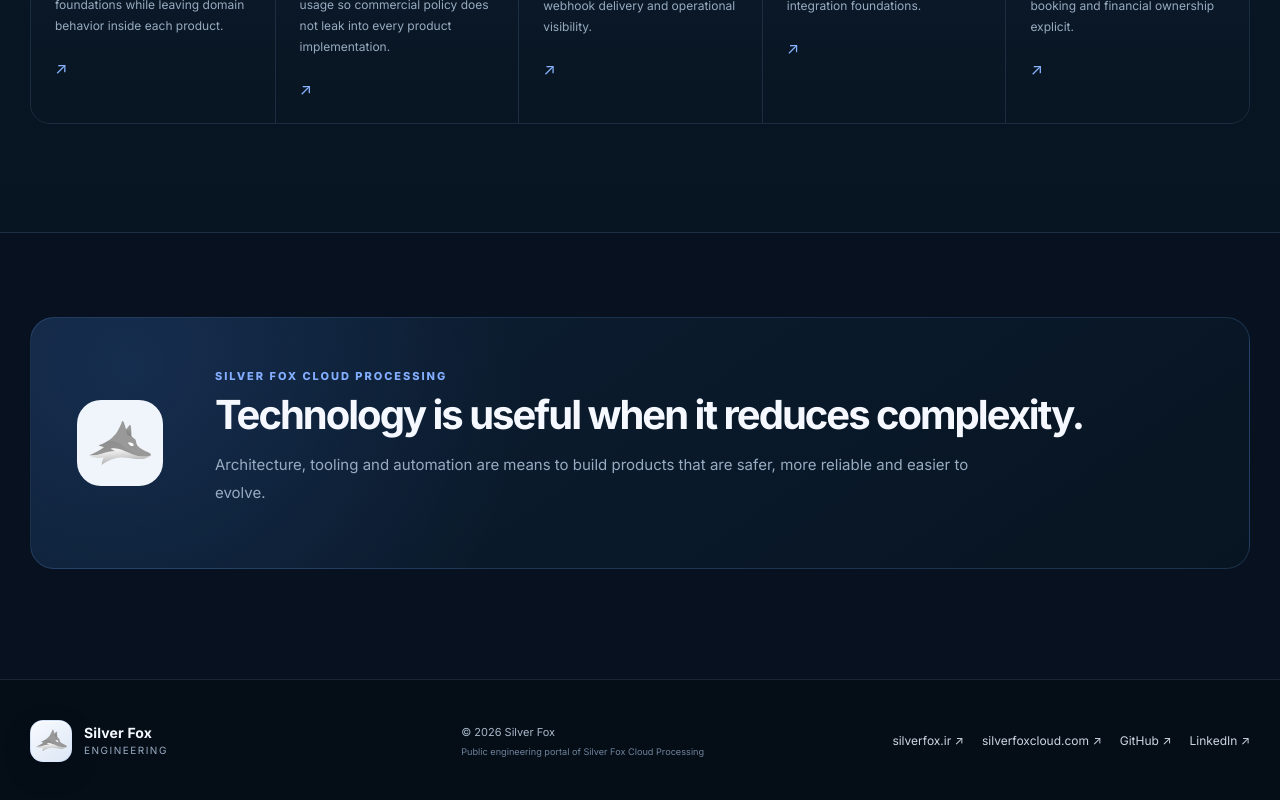
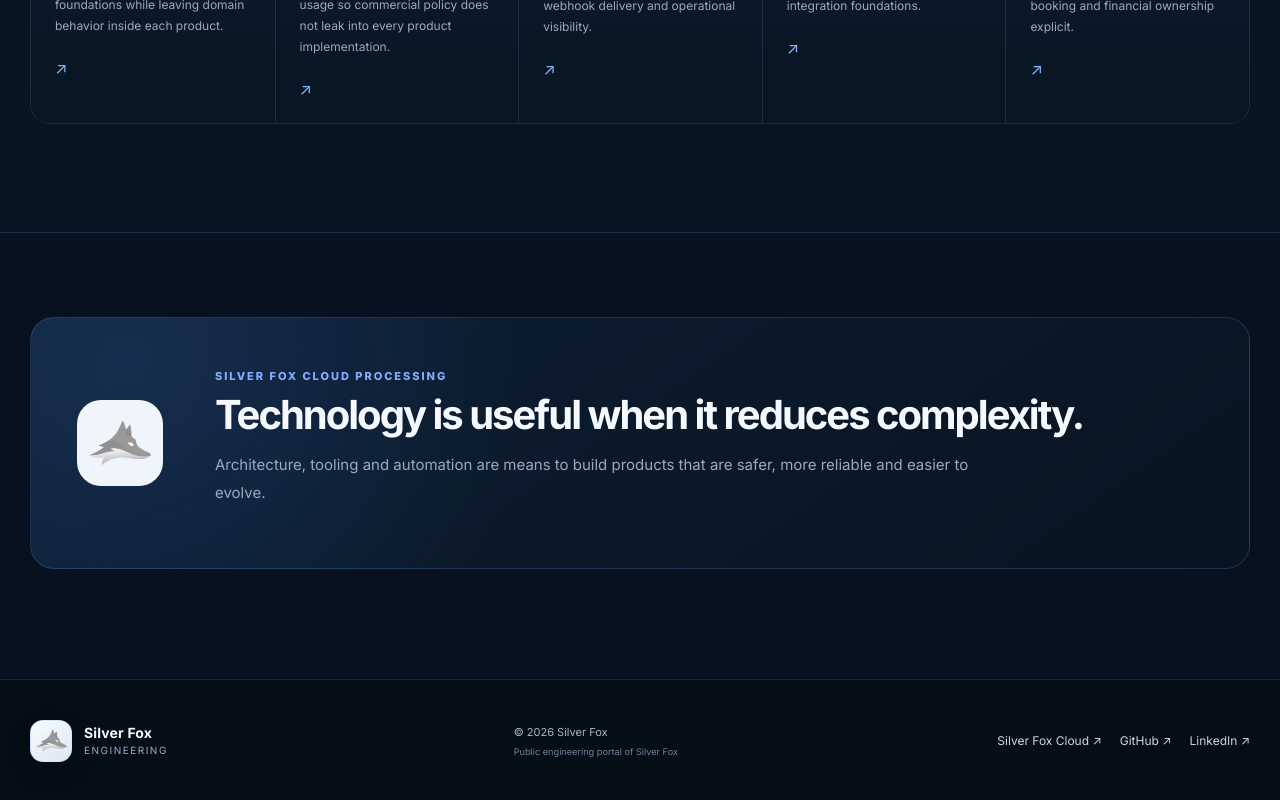
Before and after one commit to silverfoxcloud/silverfox-engineering, a Next.js app: page / in a window 1280 px wide. Shown: the part 3120-3920 px from the top of the page. Built offline with nearby package versions, Linux system fonts and the light colour scheme.

Commit message:
brand: align corporate links with locale

```diff
--- a/components/SiteFooter.tsx
+++ b/components/SiteFooter.tsx
@@ -11,11 +11,12 @@ export default function SiteFooter({ locale }: { locale: Locale }) {
         </div>
         <div className="footerText">
           <span>© 2026 Silver Fox</span>
-          <small>{fa ? "پرتال عمومی مهندسی شرکت پردازش ابری روباه نقره‌ای" : "Public engineering portal of Silver Fox Cloud Processing"}</small>
+          <small>{fa ? "پرتال عمومی مهندسی شرکت پردازش ابری روباه نقره‌ای" : "Public engineering portal of Silver Fox"}</small>
         </div>
         <div className="footerLinks">
-          <a href="https://silverfox.ir" rel="noreferrer">silverfox.ir ↗</a>
-          <a href="https://silverfoxcloud.com" rel="noreferrer">silverfoxcloud.com ↗</a>
+          {fa
+            ? <a href="https://silverfox.ir" rel="noreferrer">پردازش ابری روباه نقره‌ای ↗</a>
+            : <a href="https://silverfoxcloud.com" rel="noreferrer">Silver Fox Cloud ↗</a>}
           <a href="https://git.silverfoxcloud.com" rel="noreferrer">GitHub ↗</a>
           <a href="https://www.linkedin.com/company/silverfoxcloud" rel="noreferrer">LinkedIn ↗</a>
         </div>
```
